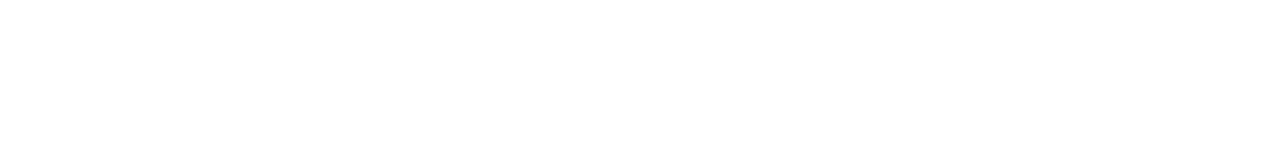
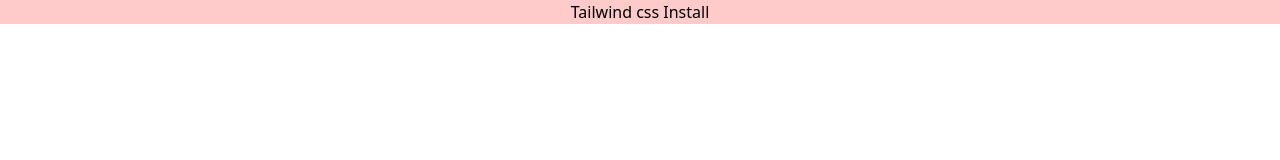
Before and after one commit to papi2007/WILEARN, a website: page index.html in a window 1280 px wide. Drawn offline with Linux system fonts and the light colour scheme.

Commit message:
Installation de tailwindcss

```diff
--- /dev/null
+++ b/css/style.css
@@ -0,0 +1,3 @@
+@tailwind base;
+@tailwind components;
+@tailwind utilities;
--- a/index.html
+++ b/index.html
@@ -1,10 +1,13 @@
-<!DOCTYPE html PUBLIC "-//W3C//DTD XHTML 1.0 Transitional//EN" "http://www.w3.org/TR/xhtml1/DTD/xhtml1-transitional.dtd">
-<html xmlns="http://www.w3.org/1999/xhtml">
+<!DOCTYPE html>
+<html lang="fr">
 <head>
-<meta http-equiv="Content-Type" content="text/html; charset=utf-8" />
-<title>WILEARN PART 1</title>
+    <meta charset="UTF-8">
+    <meta name="viewport" content="width=device-width, initial-scale=1.0">
+	<meta http-equiv="X-UA-Compatible" content="ie-edge">
+    <title>Document</title>
+	<link rel="stylesheet" href="dist/output.css">
 </head>
-
 <body>
+    <h1 class="text-center bg-red-200"> Tailwind css Install </h1>
 </body>
 </html>
--- /dev/null
+++ b/package.json
@@ -0,0 +1,5 @@
+{
+  "devDependencies": {
+    "tailwindcss": "^3.3.6"
+  }
+}
--- /dev/null
+++ b/tailwind.config.js
@@ -0,0 +1,8 @@
+/** @type {import('tailwindcss').Config} */
+module.exports = {
+  content: ["./index.html"],
+  theme: {
+    extend: {},
+  },
+  plugins: [],
+}
```
Also changed, not shown: dist/output.css (added), 1 other file.
